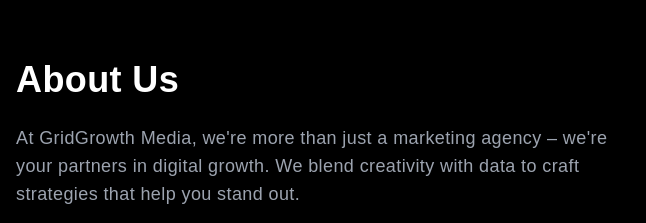
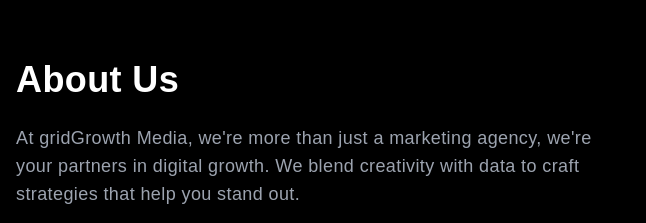
Before and after one commit to Gunj-T/gridGrowth-Media, a website: page index.html in a window 1280 px wide. Shown: the part 820-1043 px from the top of the page, 16-662 px from the left. Drawn offline with Linux system fonts and the light colour scheme.

Commit message:
Update index.html (changed GridGrowth Media to gridGrowth Media)

```diff
--- a/index.html
+++ b/index.html
@@ -440,7 +440,7 @@
                 <div class="space-y-6">
                     <h2 class="text-3xl md:text-4xl font-bold">About Us</h2>
                     <p class="text-gray-400 text-lg">
-                        At GridGrowth Media, we're more than just a marketing agency – we're your partners in digital
+                        At gridGrowth Media, we're more than just a marketing agency, we're your partners in digital
                         growth. We blend creativity with data to craft strategies that help you stand out.
                     </p>
                     <p class="text-gray-400 text-lg">
```
